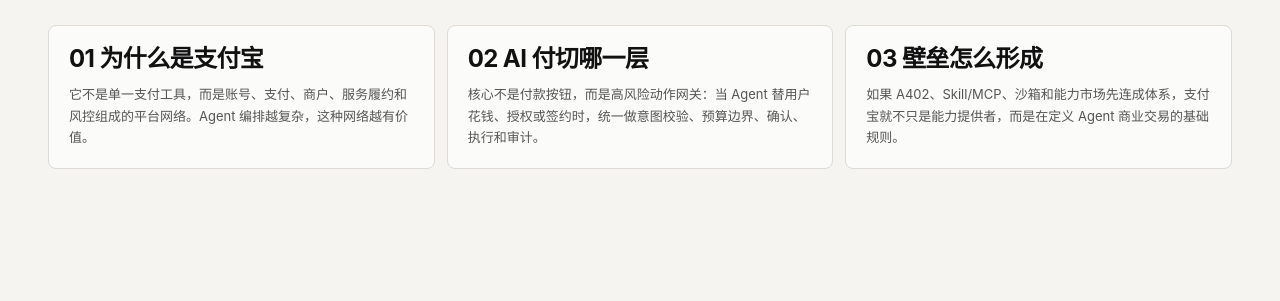
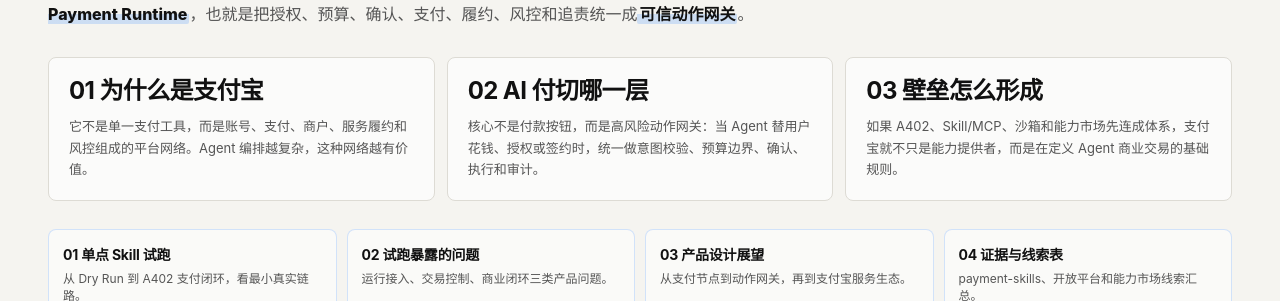
Before and after one commit to Everina/ai-pay-interview-map, a plain HTML site: page index.html in a window 1280 px wide. Shown: the part 318-619 px from the top of the page. Drawn offline with Linux system fonts and the light colour scheme.

Commit message:
Add page table of contents

```diff
--- a/index.html
+++ b/index.html
@@ -53,7 +53,7 @@
       margin-top: 0;
       min-height: 0;
       align-items: start;
-      padding: 92px 0 64px;
+      padding: 124px 0 72px;
       border-bottom: 0;
     }
 
@@ -146,6 +146,43 @@
       color: var(--muted);
       font-size: 13px;
       line-height: 1.5;
+    }
+
+    .toc {
+      display: grid;
+      grid-template-columns: repeat(4, minmax(0, 1fr));
+      gap: 10px;
+    }
+
+    .toc a {
+      display: block;
+      min-height: 84px;
+      padding: 14px;
+      border: 1px solid rgba(22, 119, 255, 0.18);
+      border-radius: var(--radius);
+      background: rgba(255, 255, 255, 0.54);
+      text-decoration: none;
+      transition: border-color 0.18s ease, background 0.18s ease;
+    }
+
+    .toc a:hover {
+      border-color: rgba(22, 119, 255, 0.42);
+      background: rgba(22, 119, 255, 0.06);
+    }
+
+    .toc b {
+      display: block;
+      color: var(--text);
+      font-size: 14px;
+      letter-spacing: -0.2px;
+      margin-bottom: 6px;
+    }
+
+    .toc span {
+      display: block;
+      color: var(--muted);
+      font-size: 12px;
+      line-height: 1.45;
     }
 
     .section {
@@ -933,6 +970,7 @@
     @media (max-width: 980px) {
       .hero { grid-template-columns: 1fr; }
       .hero-side { grid-template-columns: 1fr; }
+      .toc { grid-template-columns: repeat(2, minmax(0, 1fr)); }
       .cards { grid-template-columns: repeat(2, minmax(0, 1fr)); }
       .issue-groups { grid-template-columns: 1fr; }
       .cards.three { grid-template-columns: 1fr; }
@@ -950,8 +988,9 @@
 
     @media (max-width: 620px) {
       .shell { padding: 18px 12px 36px; }
-      .hero { padding: 58px 0 42px; }
+      .hero { padding: 74px 0 46px; }
       .hero-main { padding: 0; }
+      .toc { grid-template-columns: 1fr; }
       .cards { grid-template-columns: 1fr; }
       .cards.three { grid-template-columns: 1fr; }
       .case-strip { grid-template-columns: 1fr; }
@@ -987,6 +1026,24 @@
           <span>如果 A402、Skill/MCP、沙箱和能力市场先连成体系，支付宝就不只是能力提供者，而是在定义 Agent 商业交易的基础规则。</span>
         </div>
       </aside>
+      <nav class="toc" aria-label="页面目录">
+        <a href="#trial">
+          <b>01 单点 Skill 试跑</b>
+          <span>从 Dry Run 到 A402 支付闭环，看最小真实链路。</span>
+        </a>
+        <a href="#issues">
+          <b>02 试跑暴露的问题</b>
+          <span>运行接入、交易控制、商业闭环三类产品问题。</span>
+        </a>
+        <a href="#actions">
+          <b>03 产品设计展望</b>
+          <span>从支付节点到动作网关，再到支付宝服务生态。</span>
+        </a>
+        <a href="#table">
+          <b>04 证据与线索表</b>
+          <span>payment-skills、开放平台和能力市场线索汇总。</span>
+        </a>
+      </nav>
     </section>
 
     <section id="trial" class="section">
```
